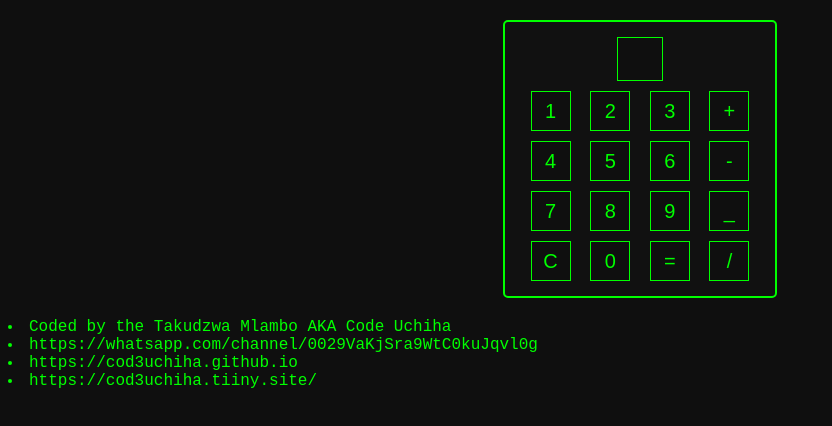
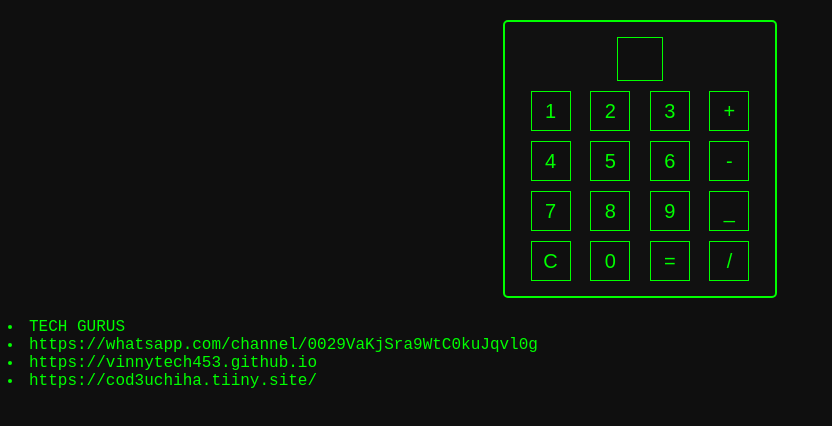
Before and after one commit to vinnytech453/Calculator-, a plain HTML site: page index.html in a window 1280 px wide. Shown: the whole page, without its empty margins (0-832 px from the left). Drawn offline with Linux system fonts and the light colour scheme.

Commit message:
Update index.html

```diff
--- a/index.html
+++ b/index.html
@@ -52,9 +52,9 @@
     <input type="button" value="=" onclick="document.getElementById('display').value = eval(document.getElementById('display').value)">
     <input type="button" value="/" onclick="document.getElementById('display').value += '/'">
   </div>
-  <footer><li>Coded by the Takudzwa Mlambo AKA Code Uchiha </li><li>https://whatsapp.com/channel/0029VaKjSra9WtC0kuJqvl0g</li>
+  <footer><li>TECH GURUS</li> </li><li>https://whatsapp.com/channel/0029VaKjSra9WtC0kuJqvl0g</li>
 
-<li>https://cod3uchiha.github.io</li>
+<li>https://vinnytech453.github.io</li>
 
 <li>https://cod3uchiha.tiiny.site/</li></footer>
 </body>
```
